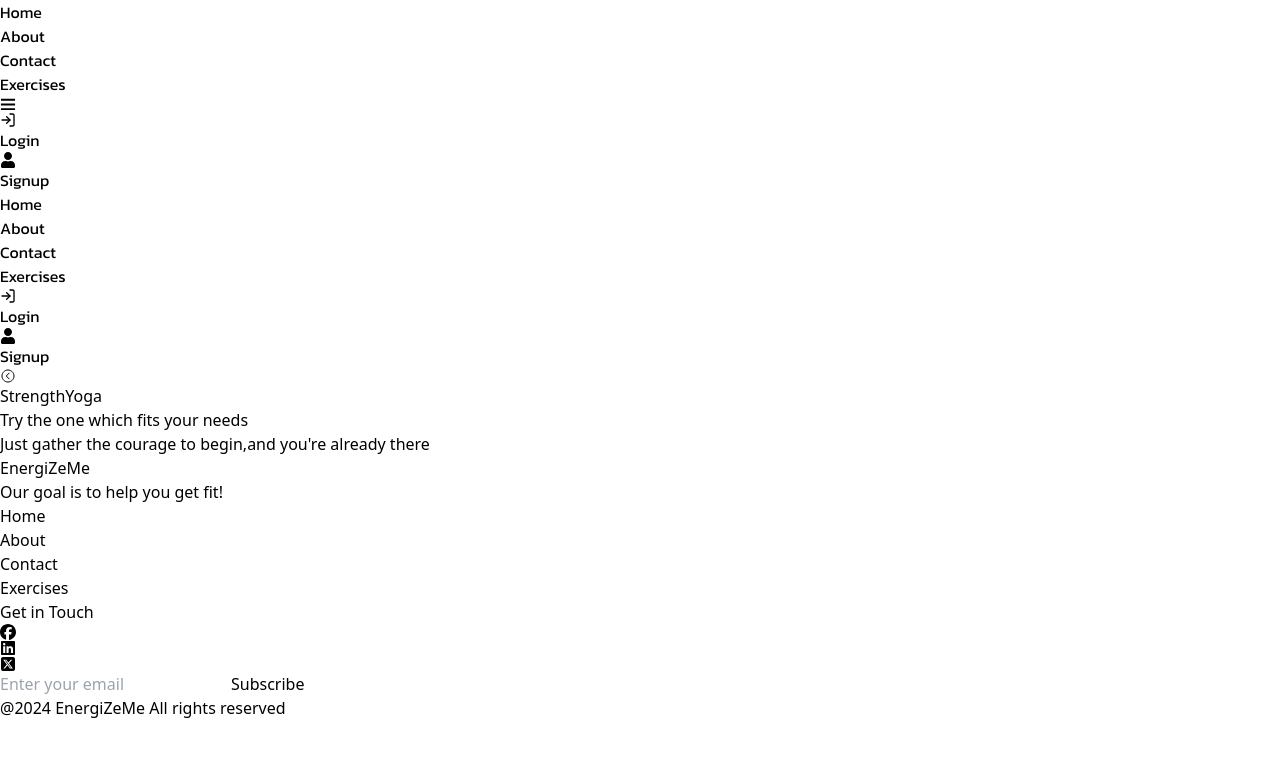
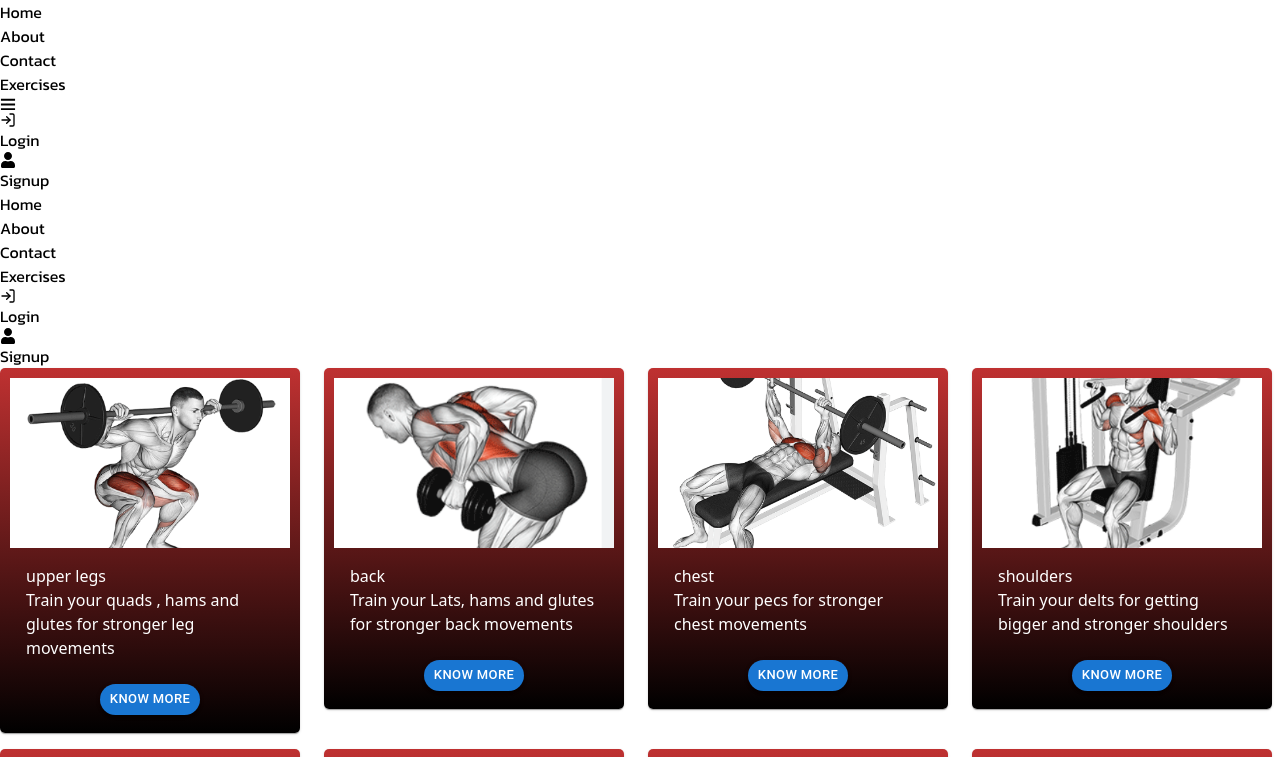
Before and after one commit to srinjoy-26/FitTrackHub, a React (Vite) app: page /exercises in a window 1280 px wide. Shown: the top 757 px of the page. Built offline with nearby package versions, Linux system fonts and the light colour scheme; a web font is replaced by a local one.

Commit message:
improved UI , Added routing at required places

```diff
--- a/src/Pages/Exercisehome.jsx
+++ /dev/null
@@ -1,11 +0,0 @@
-const Exercisehome = () =>{
-  return(
-    <div className="text-center w-[80%] h-[60vh] mx-auto border-2 border-blue-500 mt-5 rounded-lg p-8 flex flex-col justify-center gap-5">
-      <h1 className="text-white text-4xl font-mono">Try the one which fits your needs</h1>
-
-      <p className="text-lg text-white font-thin">Just gather the courage to begin,and you're already there</p>
-    </div>
-  )
-}
-
-export default Exercisehome
--- a/src/Pages/Exercisepage.jsx
+++ b/src/Pages/Exercisepage.jsx
@@ -1,26 +1,9 @@
-
-import { IoChevronBackCircleOutline } from "react-icons/io5";
-import Exercisehome from "./Exercisehome";
+import Exercises from '../components/Cards/Exercises'
 
 const Exercisepage = () =>{
   return(
 
-    <div id="exercise" className="h-screen bg-gradient-to-t from-red-500 to bg-black">
-    <div id="buttons" className="flex justify-center gap-5 pt-5 font-mono items-center">
-     <IoChevronBackCircleOutline className="text-white text-4xl"></IoChevronBackCircleOutline>
-      <button className="bg-red-500 text-white text-md  p-3 rounded-full">
-         Strength</button>
-      <button className="bg-red-500 text-white text-md  p-3 rounded-full w-[5.5rem]">
-       Yoga</button>
-    </div>
-
-    <div>
-    <Exercisehome/>
-    </div>
-
-
-  </div>
-
+    <Exercises/>
   )
 
 }
--- a/src/Pages/Home.jsx
+++ b/src/Pages/Home.jsx
@@ -1,6 +1,6 @@
 
 import Hero from "../components/Hero";
-import Exercises from "../components/Cards/Exercises";
+import Exercisehome from "../components/Exercisehome";
 
 import '../App.css'
 
@@ -10,7 +10,7 @@ const Home = () =>{
   <>
 
   <Hero/>
-  <Exercises/>
+  <Exercisehome/>
 
 
   </>
--- a/src/Pages/Strength.jsx
+++ /dev/null
@@ -1,5 +0,0 @@
-const Strength = () =>{
-  return(<div></div>)
-}
-
-export default Strength
--- a/src/Pages/Yoga.jsx
+++ /dev/null
@@ -1,5 +0,0 @@
-const Yoga = () =>{
-  return(<div></div>)
-}
-
-export default Yoga
--- a/src/components/Cards/Exercises.jsx
+++ b/src/components/Cards/Exercises.jsx
@@ -8,7 +8,7 @@ function Exercises() {
   return (
     <>
 
-     <Grid container spacing={2} className="p-6 bg-gradient-to-b from-red-500 to bg-black" >
+     <Grid container spacing={2} className="p-6  bg-black" >
      {exercise.map((x , index) => {
       return(
     <Grid key={index} item xs={12} sm={6} md={3} lg={3}>
--- a/src/components/Cards/SingleCard.jsx
+++ b/src/components/Cards/SingleCard.jsx
@@ -6,7 +6,8 @@ import { Link } from "react-router-dom";
 function SingleCard({ item }) {
      let[value , setValue] = useState(item)
   return (
-    <Card sx={{ maxWidth: 300, backgroundColor: 'black', padding: '10px', borderRadius: '5px' }} className="mx-auto bg-red-500" id="card" >
+    <Card sx={{ maxWidth: 300,  padding: '10px', borderRadius: '5px' , transition: 'all 0.3s ease-in-out' , background: 'linear-gradient(#BF3131 , black )'}} className="mx-auto  hover:scale-110 hover:bg-slate-600 cursor-pointer" id="card" >
+
       <CardMedia image={value.src} sx={{ height: 170 }} />
       <CardContent sx={{ color: "white" }}>
         <h2 className="text-lg font-semibold">{value.name}</h2>
--- /dev/null
+++ b/src/components/Exercisehome.jsx
@@ -0,0 +1,30 @@
+
+import { Link } from "react-router-dom";
+
+const Exercisehome = () =>{
+  return(
+    <div id="exercise" className="py-4 bg-gradient-to-t from-red-500 to bg-black">
+    {/* <div id="buttons" className="flex justify-center gap-5 pt-5 font-mono items-center">
+
+
+      <button className="bg-red-500 text-white text-md  p-3 rounded-full w-[5.5rem]">
+       Yoga</button>
+    </div> */}
+
+    <div className="text-center w-[80%] h-[50vh] mx-auto border-2 border-blue-500 mt-5 rounded-lg p-8 flex flex-col justify-center gap-5 items-center">
+      <h1 className="text-white text-4xl font-mono">Try the one which fits your needs</h1>
+
+      <p className="text-lg text-white font-thin">Just gather the courage to begin,and you're already there</p>
+
+      <button className="bg-black text-white text-md  p-3 rounded-full w-[8rem] hover:bg-red-500">
+        <Link to="/exercises">Learn More</Link> </button>
+    </div>
+
+
+
+  </div>
+
+  )
+}
+
+export default Exercisehome
--- a/src/components/Workout.jsx
+++ b/src/components/Workout.jsx
@@ -3,6 +3,8 @@ import WorkoutSingleCard from "./WorkoutSingleCard";
 import axios from "axios";
 import { useLocation } from 'react-router-dom';
 import { useState , useEffect } from "react";
+import { IoChevronBackCircleOutline } from "react-icons/io5";
+import { Link } from "react-router-dom";
 
 function Workout() {
     const location = useLocation();
@@ -35,7 +37,11 @@ function Workout() {
 
     return(
     <div className="flex flex-col items-center px-3 py-2 gap-3  bg-black ">
-      <h1 className="text-white font-mono font-semibold text-3xl">{`${name} exercises`}</h1>
+      <div className="flex gap-2 justify-start w-[90%] px-1 items-center">
+      <Link to="/exercises"><IoChevronBackCircleOutline className="text-white text-3xl"></IoChevronBackCircleOutline></Link>
+      <h1 className="text-white font-mono font-semibold text-2xl sm:text-3xl">{`${name} exercises`}</h1>
+      </div>
+
       <div className="flex flex-wrap gap-4 sm:gap-2">
         {exercises.map((exercise, index) => (
            <WorkoutSingleCard key={index} data={exercise}/>
--- a/src/components/WorkoutSingleCard.jsx
+++ b/src/components/WorkoutSingleCard.jsx
@@ -2,7 +2,7 @@
 function WorkoutSingleCard({data}) {
 
   return (
-    <div className=" w-[21.5rem]  rounded-md overflow-hidden bg-transparent mx-auto sm:w-[18rem] border-2 border-blue-600">
+    <div className=" w-[21.5rem]  rounded-md overflow-hidden bg-transparent mx-auto sm:w-[18rem] border-2 border-blue-600 ">
 
       <div className="">
         <img src= {data.gifUrl} alt="Workout Gif"/>
```
Also changed, not shown: 1 other file (tests, documents, lock files or other folders).
